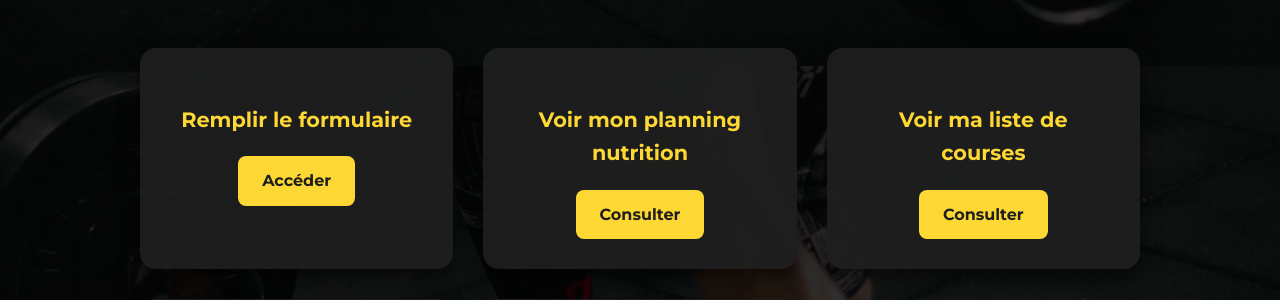
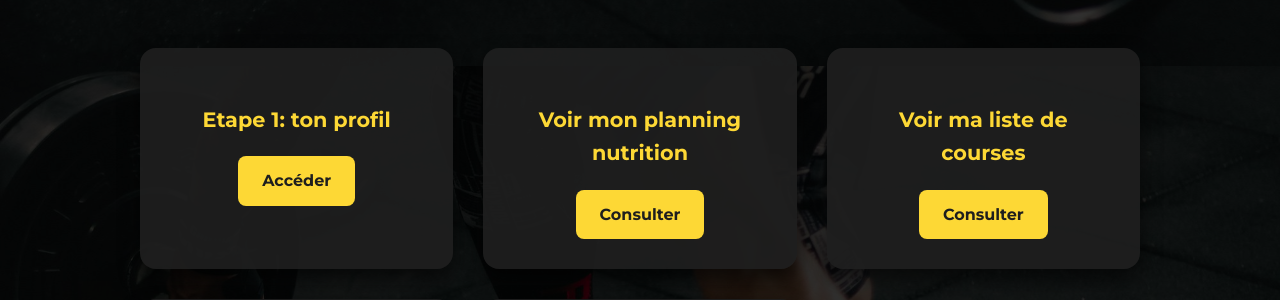
Before and after one commit to gregoirechatel/monprojetia, a FastAPI app: page /accueil in a window 1280 px wide. Shown: the part 787-1087 px from the top of the page. Run offline with FastAPI, Linux system fonts and the light colour scheme.

Commit message:
update: modifications multiples sur le projet

```diff
--- a/backend/main.py
+++ b/backend/main.py
@@ -46,7 +46,7 @@ async def afficher_liste(request: Request):
         with open(user_file_path("liste.json"), "r", encoding="utf-8") as f:
             liste = json.load(f)["liste"]
     except:
-        liste = "Aucune liste trouvée."
+        liste = "Rendez vous d'abord à l'étape 1 😉"
     return templates.TemplateResponse("liste.html", {"request": request, "liste": liste})
 
 @app.get("/training", response_class=HTMLResponse)
@@ -55,7 +55,7 @@ async def afficher_training(request: Request):
         with open(user_file_path("training.json"), "r", encoding="utf-8") as f:
             training = json.load(f)["training"]
     except:
-        training = "Aucun planning trouvé."
+        training = "Rendez vous d'abord à l'étape 1 😉"
     return templates.TemplateResponse("training.html", {"request": request, "training": training})
 
 @app.post("/generer", response_class=HTMLResponse)
@@ -238,7 +238,7 @@ async def coach_action(request: Request, message: str = Form(...)):
         with open(user_file_path("formulaire.json"), "r", encoding="utf-8") as f:
             formulaire = json.load(f)
     except:
-        return templates.TemplateResponse("coach.html", {"request": request, "reponse": "NB: il faut remplir le formulaire avant de parler à ton coach"})
+        return templates.TemplateResponse("coach.html", {"request": request, "reponse": "Rendez vous d'abord à l'étape 1 😉"})
 
 
     prompt_classification = (
@@ -348,7 +348,7 @@ async def post_remarque(request: Request, feedback: str = Form(...)):
         with open(user_file_path("formulaire.json"), "r", encoding="utf-8") as f:
             formulaire = json.load(f)
     except:
-        return templates.TemplateResponse("remarque.html", {"request": request, "erreur": "❌ Formulaire manquant"})
+        return templates.TemplateResponse("remarque.html", {"request": request, "erreur": "Rendez vous d'abord à l'étape 1 😉"})
 
     plannings = {}
     for jour in JOURS:
--- a/templates/index.html
+++ b/templates/index.html
@@ -134,7 +134,7 @@
 
     <div class="button-grid">
       <div class="card">
-        <h2>Remplir le formulaire</h2>
+        <h2>Etape 1: ton profil</h2>
         <a href="/formulaire">Accéder</a>
       </div>
       <div class="card">
```
